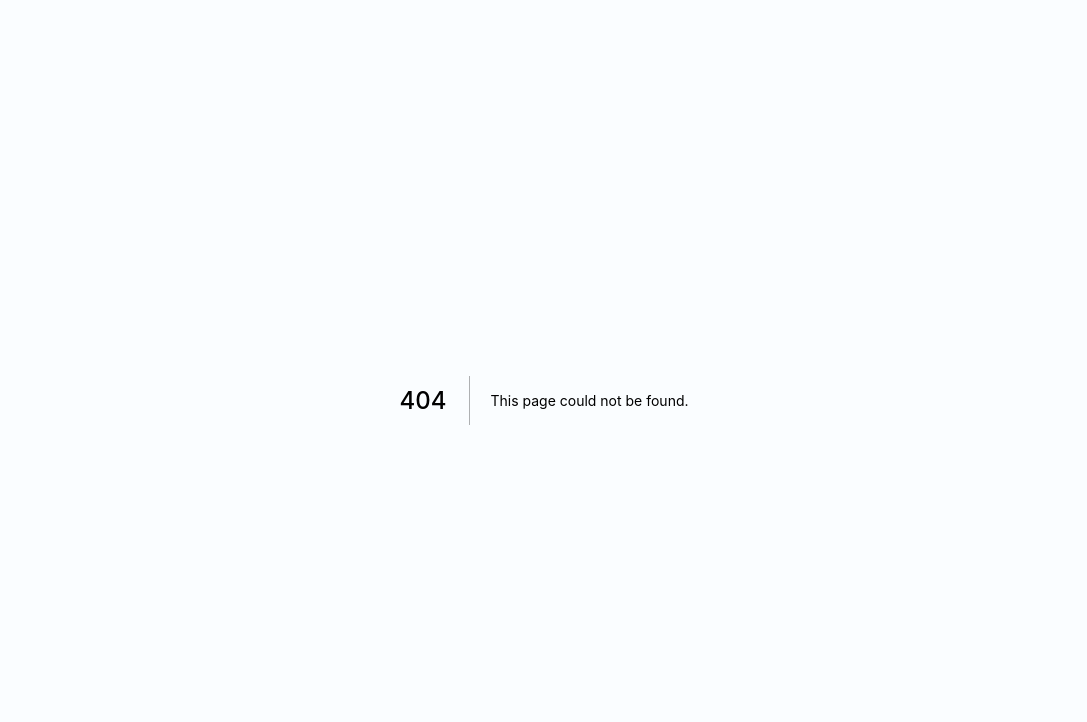
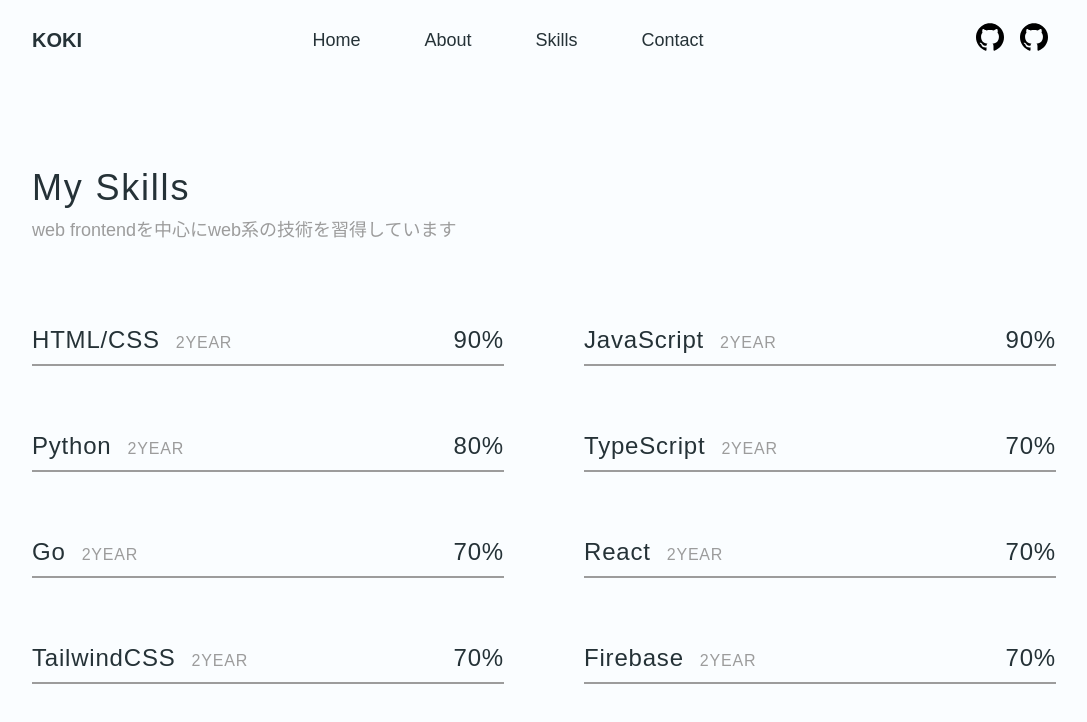
Before and after one commit to koko2824/portfolio, a Next.js app: page /skills in a window 1280 px wide. Before the commit this address had no page. Shown: the top 722 px of the page, without its empty margins (96-1183 px from the left). Built offline with nearby package versions, Linux system fonts and the light colour scheme; a web font is replaced by a local one.

Commit message:
feat: skill page

```diff
--- a/components/layout.tsx
+++ b/components/layout.tsx
@@ -10,9 +10,9 @@ const Layout = (props: Props) => {
   const { children } = props
   const iconSize = 28
   const naves = [
-    { name: 'Home', href: '#' },
+    { name: 'Home', href: '/' },
     { name: 'About', href: '/' },
-    { name: 'Skills', href: '/' },
+    { name: 'Skills', href: '/skills' },
     { name: 'Contact', href: '/' },
   ]
 
@@ -22,7 +22,7 @@ const Layout = (props: Props) => {
   ]
 
   return (
-    <div>
+    <div className="text-black">
       <div className="w-8/10 absolute top-0 left-0 right-0 mx-auto">
         <nav className="h-20 flex items-center justify-between">
           <div className="text-xl font-bold w-4 h-full flex items-center">
--- a/pages/index.tsx
+++ b/pages/index.tsx
@@ -13,7 +13,7 @@ export default function Index() {
               <h2 className="font-bold text-5xl mb-4">Koki Oshima</h2>
               <h2 className="font-bold text-5xl text-right">Portfolio Site</h2>
             </div>
-            <p className="py-10 text-gray">
+            <p className="py-4 text-gray text-lg">
               I 'm a Freelance Web Designer & Developer based in Madrid, Spain. I have serious
               passion for UI effects, animations and creating intuitive, with over a decade of
               experience.
--- /dev/null
+++ b/pages/skills.tsx
@@ -0,0 +1,47 @@
+import React from 'react'
+import { cx } from '@emotion/css'
+import Layout from '../components/layout'
+
+const Skills = () => {
+  const skills = [
+    { name: 'HTML/CSS', percent: 90, year: 2 },
+    { name: 'JavaScript', percent: 90, year: 2 },
+    { name: 'Python', percent: 80, year: 2 },
+    { name: 'TypeScript', percent: 70, year: 2 },
+    { name: 'Go', percent: 70, year: 2 },
+    { name: 'React', percent: 70, year: 2 },
+    { name: 'TailwindCSS', percent: 70, year: 2 },
+    { name: 'Firebase', percent: 70, year: 2 },
+  ]
+  return (
+    <Layout>
+      <div className="h-screen py-32">
+        <div className="mt-10">
+          <h3 className="text-4xl tracking-wider">My Skills</h3>
+          <p className="text-gray text-lg py-2">web frontendを中心にweb系の技術を習得しています</p>
+        </div>
+        <div className="w-full mt-10">
+          {skills.map((item, i) => (
+            <div
+              className={cx(
+                'w-1/2 py-8 inline-block tracking-wider',
+                i % 2 === 0 ? ' pr-10' : 'pl-10'
+              )}
+            >
+              <div className="flex">
+                <p className="text-2xl mb-2 w-1/2">
+                  {item.name}
+                  <span className="text-base font-light text-gray ml-4">{item.year}YEAR</span>
+                </p>
+                <p className="text-2xl ml-auto">{item.percent}%</p>
+              </div>
+              <div className="border-b-2 border-gray"></div>
+            </div>
+          ))}
+        </div>
+      </div>
+    </Layout>
+  )
+}
+
+export default Skills
```
